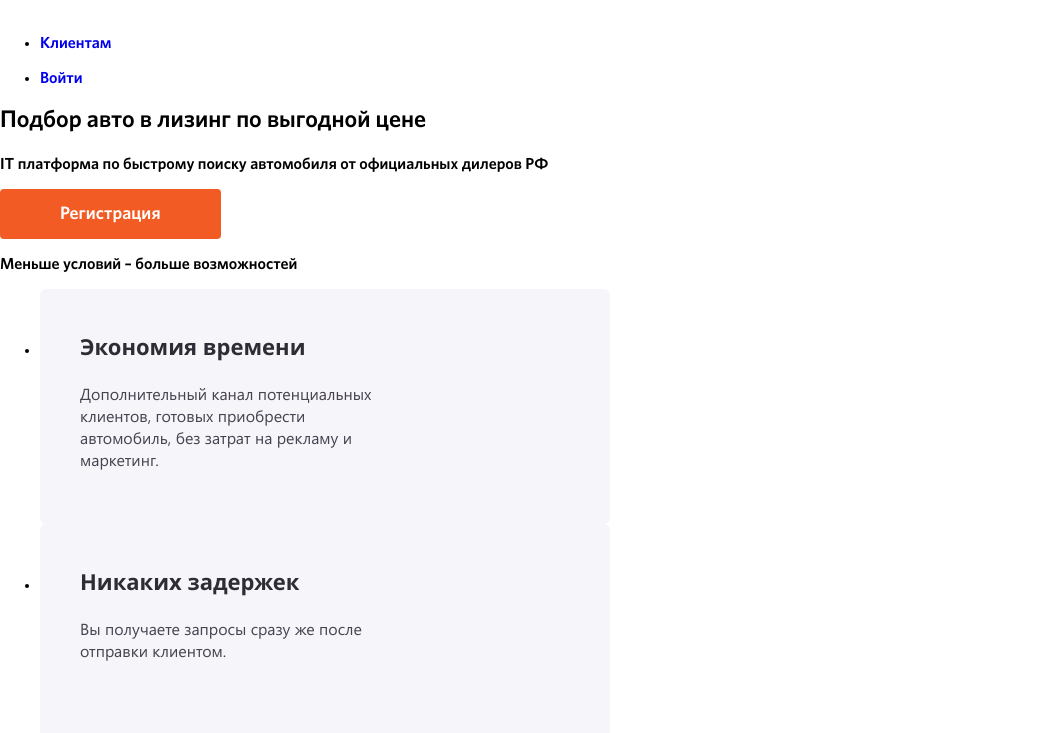
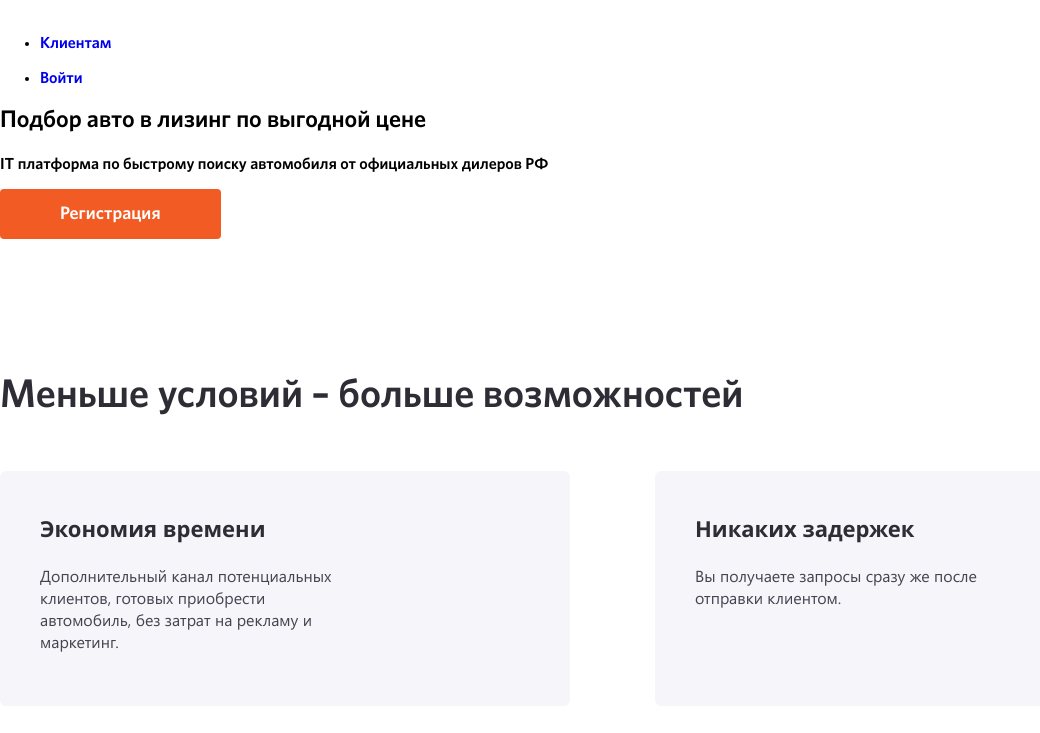
Before and after one commit to greatstudentkaze/test-media-works, a website: page source/index.html in a window 1280 px wide. Shown: the top 733 px of the page, without its empty margins (0-1040 px from the left). Drawn offline with nearby package versions, Linux system fonts and the light colour scheme; files that its build step writes are made by us from their sources.

Commit message:
feat(advantages): add advantages block styles

```diff
--- /dev/null
+++ b/source/scss/blocks/advantages.scss
@@ -0,0 +1,28 @@
+@import "../variables";
+@import "../mixins";
+
+.advantages {
+  padding-top: 130px;
+  padding-bottom: 130px;
+
+  color: $black;
+}
+
+.advantages__text {
+  margin: 0;
+  margin-bottom: 50px;
+
+  font-size: 40px;
+  line-height: 52px;
+  font-weight: 600;
+}
+
+.advantages__list {
+  @include reset-list;
+
+  display: grid;
+  row-gap: 30px;
+  column-gap: 30px;
+  grid-template-columns: 1fr 1fr;
+  grid-template-rows: 1fr;
+}
--- a/source/scss/index.scss
+++ b/source/scss/index.scss
@@ -6,4 +6,5 @@
 @import "blocks/button";
 
 @import "blocks/page";
+@import "blocks/advantages";
 @import "blocks/advantage-card";
```
